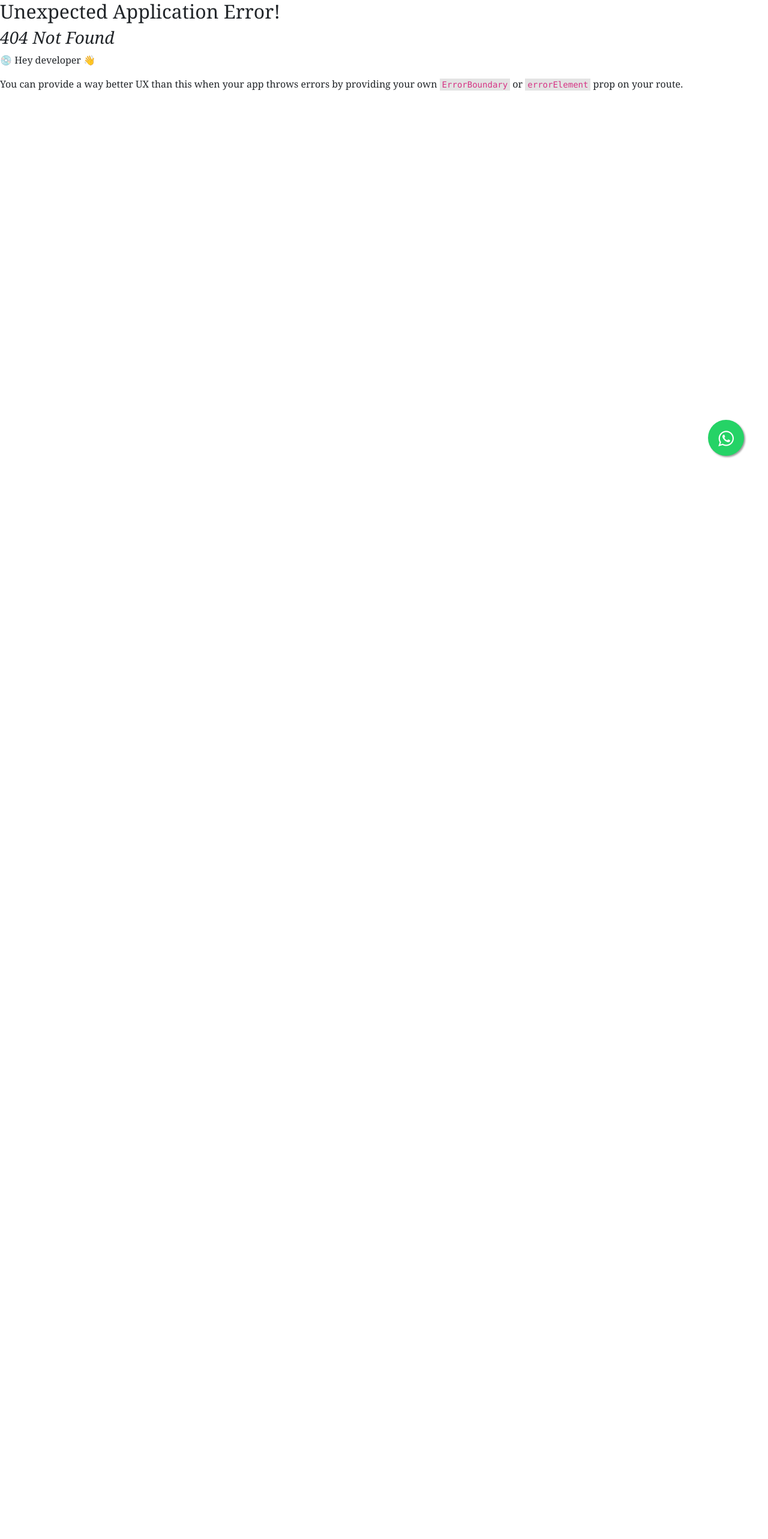
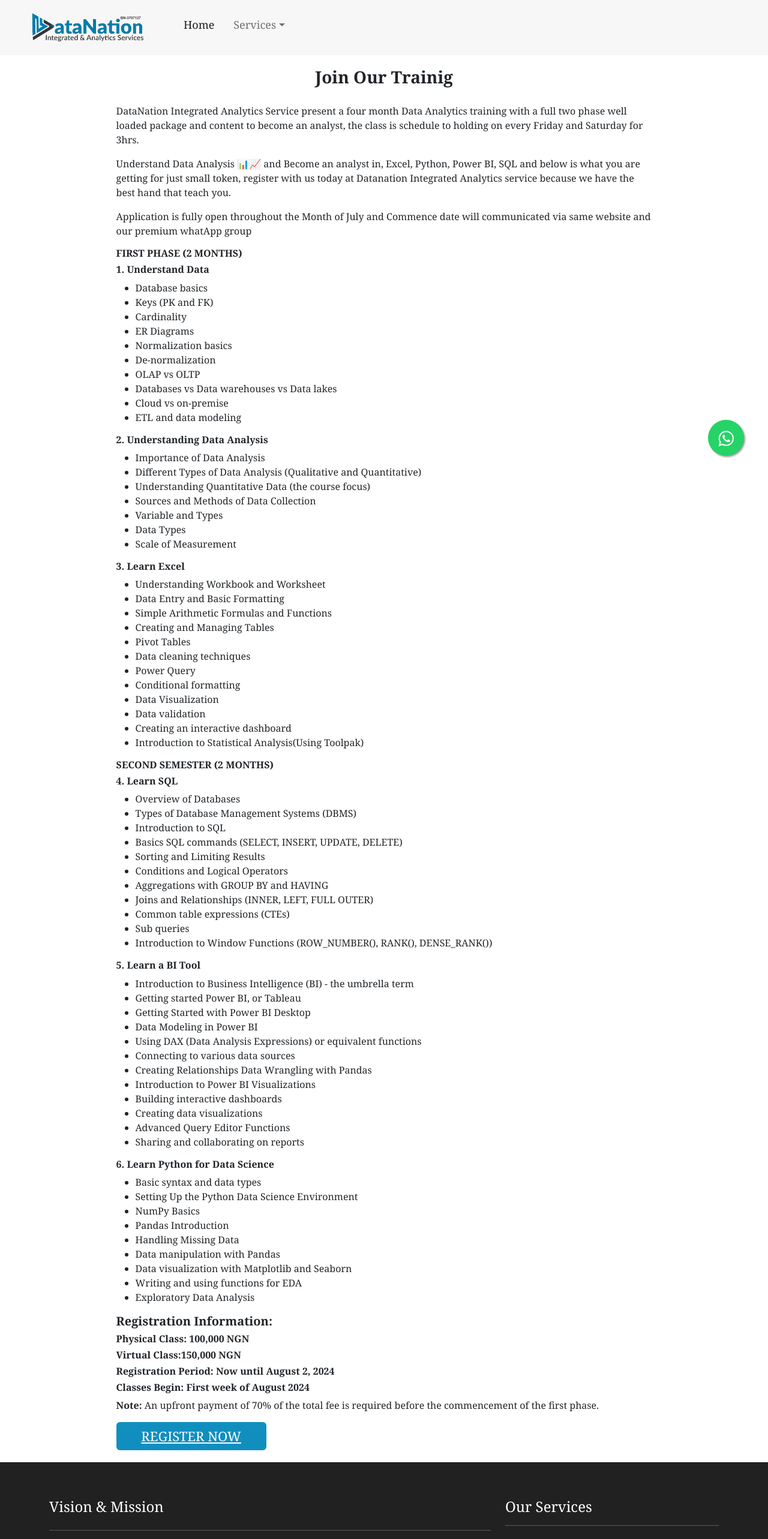
Before and after one commit to victoryohanna/datanationais, a React (Create React App) app: page /training in a window 1280 px wide. Before the commit this address had no page. Shown: the top 2566 px of the page at 60% size. Before the commit the page ends 800 px from the top, so only its background shows below. Built offline with nearby package versions, Linux system fonts and the light colour scheme.

Commit message:
add /training endpoint

```diff
--- a/src/App.js
+++ b/src/App.js
@@ -21,7 +21,7 @@ export default function App() {
     createRoutesFromElements(
       <Route path="/" element={<Root />}>
         <Route index element={<Home />} />
-        <Route path="/bootcamp" element={<Bootcamp/>} />
+        <Route path="/training" element={<Bootcamp/>} />
         <Route path="/services" element={<Services />}>
           <Route path="/services/data-analytics" element={<Analytics />} />
           <Route
--- a/src/components/bootcamp.jsx
+++ b/src/components/bootcamp.jsx
@@ -1,29 +1,205 @@
-
+import {Link} from "react-router-dom"
 
 function BootcampOverview() {
   return (
     <div className="bootcamp-main">
       <div className="container">
         <div className="title-section">
-          <h3>Join Our BootCamp</h3>
+          <h3>Join Our Trainig</h3>
         </div>
         <div className="content">
-          <p>
+          <div className="modal-btn">
+            <div>
+              <p>
+                DataNation Integrated Analytics Service present a four month
+                Data Analytics training with a full two phase well loaded
+                package and content to become an analyst, the class is schedule
+                to holding on every Friday and Saturday for 3hrs.
+              </p>
+              <p>
+                Understand Data Analysis 📊📈 and Become an analyst in, Excel,
+                Python, Power BI, SQL and below is what you are getting for just
+                small token, register with us today at Datanation Integrated
+                Analytics service because we have the best hand that teach you.
+              </p>
+              <p>
+                Application is fully open throughout the Month of July and
+                Commence date will communicated via same website and our premium
+                whatApp group
+              </p>
+            </div>
+            <div>
+              <h6>FIRST PHASE (2 MONTHS)</h6>
+              <div>
+                <h6>1. Understand Data</h6>
+                <ul>
+                  <li>Database basics </li>
+                  <li>Keys (PK and FK)</li>
+                  <li>Cardinality </li>
+                  <li>ER Diagrams </li>
+                  <li>Normalization basics </li>
+                  <li>De-normalization </li>
+                  <li>OLAP vs OLTP </li>
+                  <li>Databases vs Data warehouses vs Data lakes </li>
+                  <li>Cloud vs on-premise </li>
+                  <li>ETL and data modeling</li>
+                </ul>
+              </div>
+
+              <div>
+                <h6>2. Understanding Data Analysis</h6>
+                <ul>
+                  <li>Importance of Data Analysis</li>
+                  <li>
+                    Different Types of Data Analysis (Qualitative and
+                    Quantitative)
+                  </li>
+                  <li>Understanding Quantitative Data (the course focus)</li>
+                  <li>Sources and Methods of Data Collection</li>
+                  <li>Variable and Types</li>
+                  <li>Data Types</li>
+                  <li>Scale of Measurement</li>
+                </ul>
+              </div>
+              <div>
+                <h6>3. Learn Excel </h6>
+                <ul>
+                  <li>Understanding Workbook and Worksheet</li>
+                  <li>Data Entry and Basic Formatting</li>
+                  <li>Simple Arithmetic Formulas and Functions</li>
+                  <li>Creating and Managing Tables</li>
+                  <li>Pivot Tables</li>
+                  <li>Data cleaning techniques</li>
+                  <li>Power Query</li>
+                  <li>Conditional formatting</li>
+                  <li>Data Visualization</li>
+                  <li>Data validation </li>
+                  <li>Creating an interactive dashboard</li>
+                  <li>Introduction to Statistical Analysis(Using Toolpak)</li>
+                </ul>
+              </div>
+            </div>
+            <div>
+              <h6>SECOND SEMESTER (2 MONTHS)</h6>
+              <div>
+                <h6>4. Learn SQL </h6>
+                <ul>
+                  <li>Overview of Databases</li>
+                  <li>Types of Database Management Systems (DBMS)</li>
+                  <li>Introduction to SQL</li>
+                  <li>Basics SQL commands (SELECT, INSERT, UPDATE, DELETE)</li>
+                  <li>Sorting and Limiting Results</li>
+                  <li>Conditions and Logical Operators</li>
+                  <li>Aggregations with GROUP BY and HAVING</li>
+                  <li>Joins and Relationships (INNER, LEFT, FULL OUTER)</li>
+                  <li>Common table expressions (CTEs)</li>
+                  <li>Sub queries </li>
+                  <li>
+                    Introduction to Window Functions (ROW_NUMBER(), RANK(),
+                    DENSE_RANK())
+                  </li>
+                </ul>
+              </div>
+              <div>
+                <h6>5. Learn a BI Tool </h6>
+                <ul>
+                  <li>
+                    Introduction to Business Intelligence (BI) - the umbrella
+                    term{" "}
+                  </li>
+                  <li>Getting started Power BI, or Tableau </li>
+                  <li>Getting Started with Power BI Desktop</li>
+                  <li>Data Modeling in Power BI</li>
+                  <li>
+                    Using DAX (Data Analysis Expressions) or equivalent
+                    functions{" "}
+                  </li>
+                  <li>Connecting to various data sources </li>
+                  <li>Creating Relationships Data Wrangling with Pandas</li>
+                  <li>Introduction to Power BI Visualizations</li>
+                  <li>Building interactive dashboards </li>
+                  <li>Creating data visualizations </li>
+                  <li>Advanced Query Editor Functions</li>
+                  <li>Sharing and collaborating on reports </li>
+                </ul>
+              </div>
+              <div>
+                <h6>6. Learn Python for Data Science </h6>
+                <ul>
+                  <li>Basic syntax and data types</li>
+                  <li>Setting Up the Python Data Science Environment</li>
+                  <li>NumPy Basics</li>
+                  <li>Pandas Introduction </li>
+                  <li>Handling Missing Data</li>
+                  <li>Data manipulation with Pandas </li>
+                  <li>Data visualization with Matplotlib and Seaborn</li>
+                  <li>Writing and using functions for EDA</li>
+                  <li>Exploratory Data Analysis </li>
+                </ul>
+              </div>
+            </div>
+            <div>
+              <h5>
+                <b>Registration Information:</b>
+              </h5>
+              <h6>
+                <b>Physical Class:</b> <span>100,000 NGN</span>
+              </h6>
+
+              <h6>
+                <b>Virtual Class:</b>
+                <span>150,000 NGN</span>
+              </h6>
+
+              <h6>
+                <b>Registration Period:</b>
+                <span> Now until August 2, 2024</span>
+              </h6>
+              <h6>
+                <b>Classes Begin:</b> <span> First week of August 2024</span>
+              </h6>
+              <p>
+                <b>Note:</b> An upfront payment of 70% of the total fee is
+                required before the commencement of the first phase.
+              </p>
+            </div>
+
+            <div className="btn" style={{ background: "#108fbf", width: 250 }}>
+              {/* <div className="register">
+                <button
+                  type="button"
+                  data-bs-toggle="modal1"
+                  data-bs-target="#regModal"
+                >
+                  Apply Now
+                </button>
+              </div> */}
+              <Link
+                type="button"
+                to="https://forms.zohopublic.com/datanationintegratedanalyticss/form/Applicants/formperma/a9Ujees35yPIf9iCgIdY72CZiZHHzw3GFJMBGy9vLyc"
+                target="_blank"
+                style={{ color: "#ffffff", fontSize: 22 }}
+              >
+                REGISTER NOW
+              </Link>
+            </div>
+          </div>
+          {/* <p>
             Welcome to the Data Analytics Bootcamp, a specialized and intensive
             training program tailored to enhance participants' proficiency in
             data analytics. Our comprehensive bootcamp offers focused
             instruction, invaluable mentorship, personalized feedback, and
             networking opportunities to propel your career in the realm of data
             analytics.
-          </p>
-          <h6>Program Overview</h6>
+          </p> */}
+          {/* <h6>Program Overview</h6>
           <p>
             The Data Analytics Bootcamp is strategically designed to unfold over
             a concise 4-week period, with daily sessions limited to a maximum of
             2 hours each. This streamlined schedule optimizes learning outcomes
             while accommodating participants' commitments.
-          </p>
-          <h6>Expected Learning Outcomes</h6>
+          </p> */}
+          {/* <h6>Expected Learning Outcomes</h6>
           <ul>
             <li>
               Understand the fundamental concepts of data analytics, including
@@ -48,9 +224,9 @@ function BootcampOverview() {
               monitoring, and how to effectively communicate findings to
               stakeholders.
             </li>
-          </ul>
+          </ul> */}
 
-          <p></p>
+          {/* <p></p>
           <h6>Training Schedule</h6>
           <p>
             Participants will undergo rigorous physical lectures, spanning 2
@@ -87,8 +263,8 @@ function BootcampOverview() {
             Join us at the Data Analytics Bootcamp and embark on a
             transformative journey to elevate your skills and career prospects
             in the field of data analytics. Apply now to secure your spot!
-          </p>
-          <div className="register">
+          </p> */}
+          {/* <div className="register">
             <button
               type="button"
               data-bs-toggle="modal1"
@@ -96,7 +272,7 @@ function BootcampOverview() {
             >
               Apply Now
             </button>
-          </div>
+          </div> */}
         </div>
       </div>
     </div>
--- a/src/components/hero.jsx
+++ b/src/components/hero.jsx
@@ -1,6 +1,6 @@
-import { useState } from "react";
+// import { useState } from "react";
 import { Link } from "react-router-dom";
-import Modal from "react-bootstrap/Modal";
+// import Modal from "react-bootstrap/Modal";
 
 import slide1 from "../assets/images/dais1.png";
 import slide2 from "../assets/images/dais2.png";
@@ -10,10 +10,10 @@ import Carousel from "react-bootstrap/Carousel";
 import "../sass/herosection.scss";
 
 function HeroSection() {
-  const [show, setShow] = useState(false);
+  // const [show, setShow] = useState(false);
 
-  const handleClose = () => setShow(false);
-  const handleShow = () => setShow(true);
+  // const handleClose = () => setShow(false);
+  // const handleShow = () => setShow(true);
 
   return (
     <div className=" main-desktop" id="hero-section">
@@ -52,7 +52,7 @@ function HeroSection() {
               courses are tailored to meet your needs.
             </p>
             <div className="btn-max">
-              <Link type="button" to="/" state={"about"} onClick={handleShow}>
+              <Link type="button" to="/training" state={"about"} >
                 Apply Now
               </Link>
             </div>
@@ -60,7 +60,7 @@ function HeroSection() {
         </div>
       </div>
 
-      <Modal
+      {/* <Modal
         show={show}
         onHide={handleClose}
         size="lg"
@@ -245,7 +245,7 @@ function HeroSection() {
             </div>
           </div>
         </Modal.Body>
-      </Modal>
+      </Modal> */}
     </div>
   );
 }
--- a/src/components/nav.jsx
+++ b/src/components/nav.jsx
@@ -91,7 +91,7 @@ const NavLinks = () => {
                   </ul>
                 </li>
               </ul>
-              <div className="button-section">
+              {/* <div className="button-section">
                 <button
                   type="button"
                   data-bs-toggle="modal1"
@@ -99,7 +99,7 @@ const NavLinks = () => {
                 >
                   Apply Now
                 </button>
-              </div>
+              </div> */}
             </div>
           </div>
         </nav>
```
